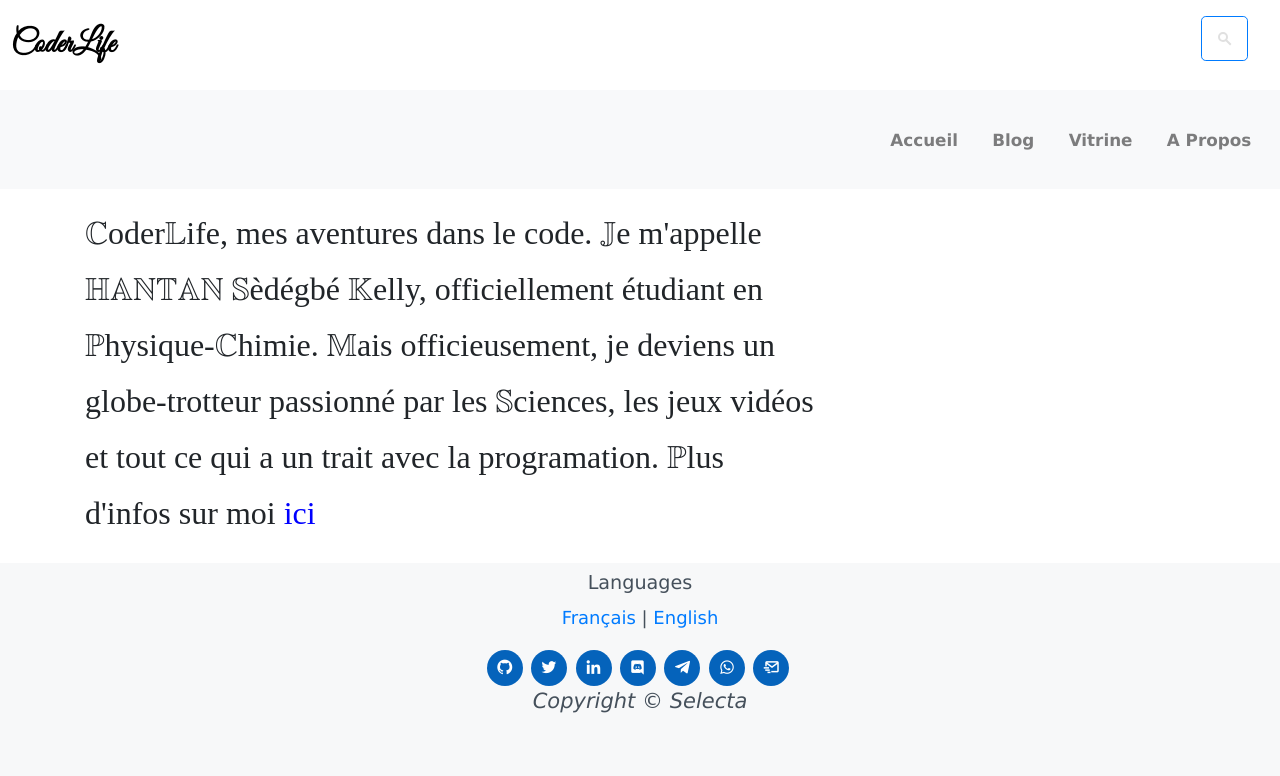
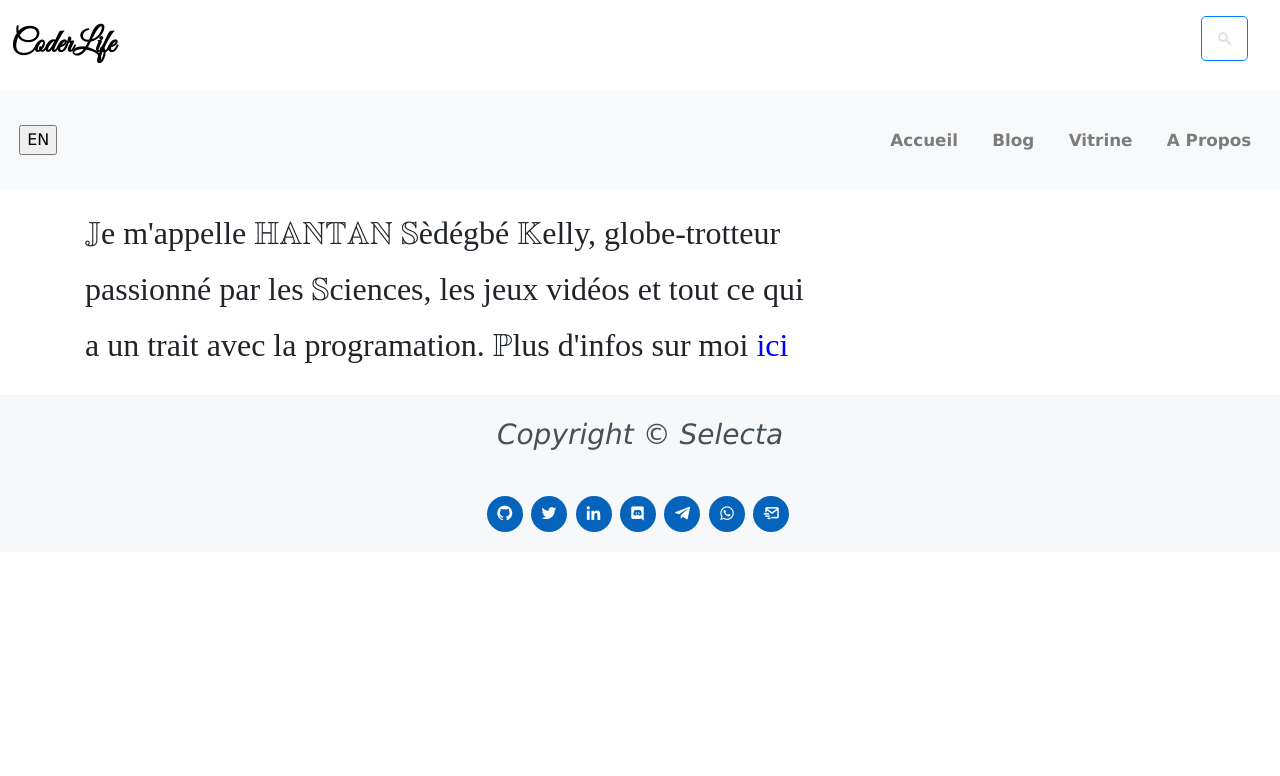
Before and after one commit to 6fried/CoderLife, a Django app: page / in a window 1280 px wide. Shown: the top 776 px of the page. Run offline with Django 3.2, Linux system fonts and the light colour scheme; parts of the project's set-up code (start-up, migrations or seed data) failed here and were passed over; some libraries are stand-ins or nearby versions.

Commit message:
error 500 bug fixed

```diff
--- a/templates/base.html
+++ b/templates/base.html
@@ -10,7 +10,6 @@
 		<link rel="stylesheet" type="text/css" href="{% static 'css/boot.css' %}">
 		<link rel="stylesheet" type="text/css" href="{% static 'css/fonts.css' %}">
 		<link rel="stylesheet" type="text/css" href="{% static 'css/media-query.css' %}">
-		<link rel="stylesheet" type="text/css" href="{% static 'css/boxicons/css/boxicons.css' %}">
 		<link rel="stylesheet" type="text/css" href="https://unpkg.com/boxicons@2.0.7/css/boxicons.min.css">
 		<link rel="stylesheet" type="text/css" href="{% static 'css/style.css' %}">
 		<link rel="stylesheet" href="{% static 'css/highlight.css' %}">
@@ -25,7 +24,7 @@
 			<div class="row align-items-center"  style="margin-right: 16px;">
 				<div class="animate__animated animate__bounceIn"  id="title"><a href="{% url 'index' %}"><h1>CoderLife</h1></a></div>
 				<div class="row arrow search-form align-items-center">
-					<form class="d-flex" action="">
+					<form class="d-flex" action="{% if request.path == '/showcases/' %}  {% url 'showcase:index' %} {% else %} {% url 'blog:index' %} {% endif %} ">
 						<input id="s-field" class=" form-control-sm" type="search" value="{{request.GET.q}}" name="q" placeholder="Search" aria-label="Search" style='display: none;'>
 					</form>
 					<button class="btn btn-outline-primary" onclick="searchBarShow()"><img src="{% static 'img/icon_search.svg' %}" alt="search"></button>
@@ -34,6 +33,19 @@
 		</header>
 
 		<nav class="navbar navbar-expand-lg navbar-light bg-light shadow" id="mainNav">
+			<form class="d-flex " action="{% url 'set_language' %}" method="post">
+				{% csrf_token %}
+				<input name="next" type="hidden" value="{% if request.get_full_path|slice:':3' == '/en'%}{{request.get_full_path|slice:'3:'}}{% else %}{{request.get_full_path}}{% endif %}"/>
+				{% if request.get_full_path|slice:':3' == '/en'%}
+					<input name="language" type="hidden" value="fr" />
+					<input type="submit" value="FR" />
+				{% else %}
+					<input name="language" type="hidden" value="en" />
+					<input type="submit" value="EN" />
+				{% endif %}
+			</form>
+
+
 			<button class="btn nav-btn btn-outline-primary" onclick="showMenu(this)">
 				<div class="bar1"></div>
 				<div class="bar2"></div>
@@ -65,20 +77,14 @@
 
 			</ul>
         </nav>
-
 		<article>
 			{% block content %}
 			<!-- Content Goes here -->
 			{% endblock content %}
 		</article>
 
-		<footer>
-			<div style="font-size: large;">
-				<h6>Languages</h6>
-				<a href="{{request.get_full_path|slice:'3:'}}">Français</a> |
-				<a href="/en{{request.get_full_path}}">English</a>
-			</div>
-			<div class="py-3 bg-grey d-flex flex-column text-center">
+		<footer id="hero" class="py-3 bg-grey d-flex flex-column text-center">
+			<p class="text-center" style="font-size: 2em;">Copyright &copy; Selecta</p>
 			<span class="container">
 				<span class="social-links">
 					<a href="https://github.com/6fried" target="_blank" class="github"><em class="bx bxl-github" title=" {% translate "Me suivre sur" %} Github"></em></a>
@@ -91,8 +97,7 @@
 					<a href="mailto:kellyhantan@gmail.com" class="mail" title="{% translate "Envoyer un mail" %}"><em class="bx bx-mail-send"></em></a>
 				</span>
 			</span>
-				<p class="text-center copyright" style="font-size: 1.5em;">Copyright &copy; Selecta</p>
-			</div>
 		</footer>
+
 	</body>
 </html>
--- a/templates/index.html
+++ b/templates/index.html
@@ -7,12 +7,10 @@
         <div class="col-md-8 mt-3 left">
             <p id="self-introduction">
                 {% blocktranslate trimmed %}
-                    CoderLife, mes aventures dans le code.
-                    Je m'appelle HANTAN Sèdégbé Kelly, officiellement
-                    étudiant en Physique-Chimie. Mais officieusement,
-                    je deviens un globe-trotteur passionné par les
-                    Sciences, les jeux vidéos et tout ce qui a un trait
-                    avec la programation. Plus d'infos sur moi
+                    Je m'appelle HANTAN Sèdégbé Kelly, globe-trotteur
+                    passionné par les Sciences, les jeux vidéos et tout
+                    ce qui a un trait avec la programation. Plus d'infos
+                    sur moi
                 {% endblocktranslate %}
                 <a class="about_link" href="{% url 'about' %}">{% translate "ici" %}</a>
             </p>
```
Also changed, not shown: templates/about.html (+7 -7 lines). Lines whose indentation alone changed are shown as unchanged.
